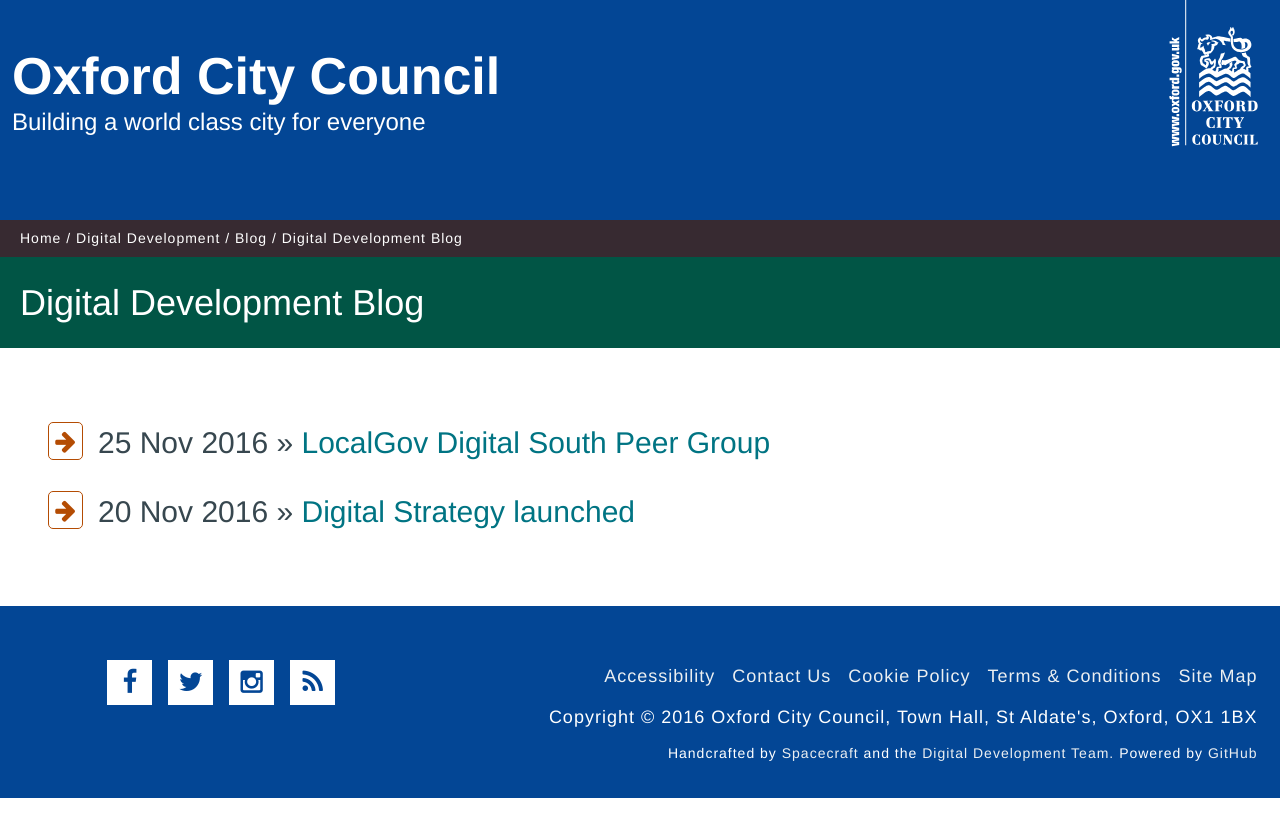
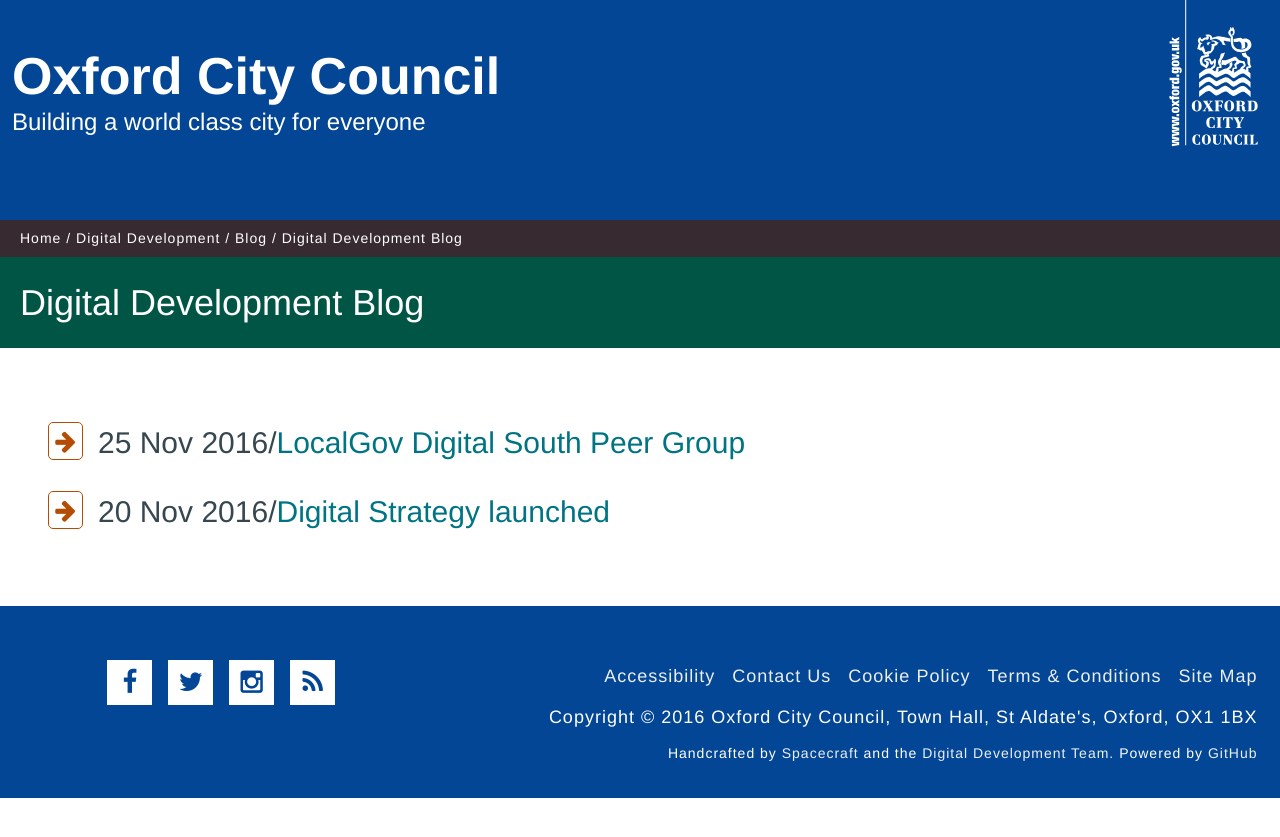
Before and after one commit to OxfordCityCouncil/OxfordCityCouncil.github.io, a Jekyll site: the page built from blog/index2.html, in a window 1280 px wide. Shown: the top 837 px of the page. Built offline with Jekyll 4.4.1, drawn with Linux system fonts in a browser that asks for light colours.

```diff
--- a/blog/index2.html
+++ b/blog/index2.html
@@ -7,7 +7,7 @@ title: Digital Development Blog
     <div class="widget widget--landing-page-navigation">
         <ul class="item-list">
             {% for post in site.posts %}
-          	<li><span>{{ post.date | date_to_string }}</span> » <a href="{{ post.url }}" title="{{ post.title }}">{{ post.title }}</a></li>
+          	<li><span>{{ post.date | date_to_string }}</span>/<a href="{{ post.url }}" title="{{ post.title }}">{{ post.title }}</a></li>
             {% endfor %}
           </ul>
     </div>
```
